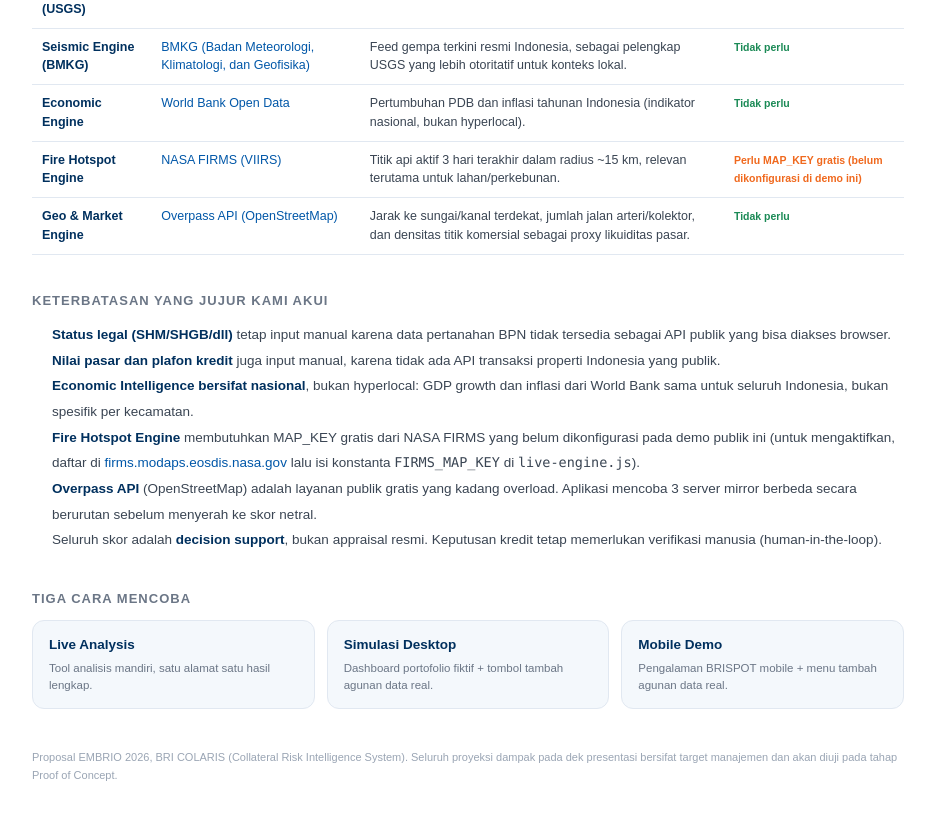
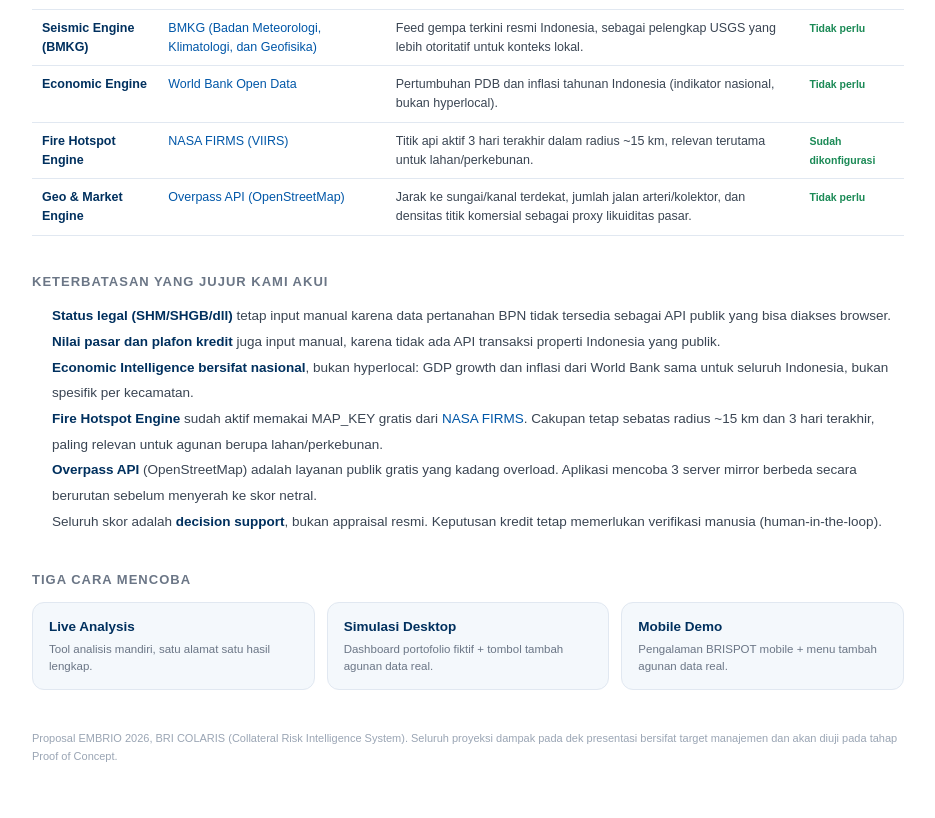
Before and after one commit to work-raharjo/bricolarislive, a Next.js app: page /docs in a window 1280 px wide. Shown: the part 860-1678 px from the top of the page, without its empty margins (172-1107 px from the left). Built offline with nearby package versions, Linux system fonts and the light colour scheme.

Commit message:
Configure NASA FIRMS MAP_KEY: Fire Hotspot Engine now live (was 'not configured'). Update docs page accordingly.

```diff
--- a/app/docs/page.tsx
+++ b/app/docs/page.tsx
@@ -67,7 +67,7 @@
     provider: "NASA FIRMS (VIIRS)",
     url: "https://firms.modaps.eosdis.nasa.gov/api/area/",
     data: "Titik api aktif 3 hari terakhir dalam radius ~15 km, relevan terutama untuk lahan/perkebunan.",
-    key: "Perlu MAP_KEY gratis (belum dikonfigurasi di demo ini)",
+    key: "Sudah dikonfigurasi",
   },
   {
     engine: "Geo & Market Engine",
@@ -184,7 +184,7 @@
                         style={{
                           fontSize: 10.5,
                           fontWeight: "bold",
-                          color: s.key === "Tidak perlu" ? "#1B8A56" : ORANGE,
+                          color: s.key !== "Tidak perlu" && s.key !== "Sudah dikonfigurasi" ? ORANGE : "#1B8A56",
                         }}
                       >
                         {s.key}
@@ -213,12 +213,13 @@
               per kecamatan.
             </li>
             <li>
-              <b style={{ color: NAVY }}>Fire Hotspot Engine</b> membutuhkan MAP_KEY gratis dari NASA
-              FIRMS yang belum dikonfigurasi pada demo publik ini (untuk mengaktifkan, daftar di{" "}
+              <b style={{ color: NAVY }}>Fire Hotspot Engine</b> sudah aktif memakai MAP_KEY gratis
+              dari{" "}
               <a href="https://firms.modaps.eosdis.nasa.gov/api/area/" target="_blank" rel="noreferrer" style={{ color: BLUE }}>
-                firms.modaps.eosdis.nasa.gov
-              </a>{" "}
-              lalu isi konstanta <code>FIRMS_MAP_KEY</code> di <code>live-engine.js</code>).
+                NASA FIRMS
+              </a>
+              . Cakupan tetap sebatas radius ~15 km dan 3 hari terakhir, paling relevan untuk
+              agunan berupa lahan/perkebunan.
             </li>
             <li>
               <b style={{ color: NAVY }}>Overpass API</b> (OpenStreetMap) adalah layanan publik gratis
--- a/public/demos/live.html
+++ b/public/demos/live.html
@@ -260,7 +260,7 @@
 // Set your own free key from https://firms.modaps.eosdis.nasa.gov/api/area/ to enable the
 // Fire Hotspot Engine. Left empty: the engine reports "not configured" and everything else
 // keeps working normally.
-const FIRMS_MAP_KEY = "";
+const FIRMS_MAP_KEY = "5bae915cb040c14f14fb39e30486981f";
 
 function fetchText(url, opts={}, timeoutMs=20000){
   const ctl=new AbortController();
--- a/public/live-engine.js
+++ b/public/live-engine.js
@@ -7,7 +7,7 @@
   // Set your own free key from https://firms.modaps.eosdis.nasa.gov/api/area/ to enable the
   // Fire Hotspot Engine (NASA FIRMS). Left empty by default: the engine reports "not configured"
   // instead of failing, and every other engine keeps working normally.
-  const FIRMS_MAP_KEY = "";
+  const FIRMS_MAP_KEY = "5bae915cb040c14f14fb39e30486981f";
 
   function haversine(lat1, lon1, lat2, lon2) {
     const R = 6371, dLat = (lat2 - lat1) * Math.PI / 180, dLon = (lon2 - lon1) * Math.PI / 180;
```
